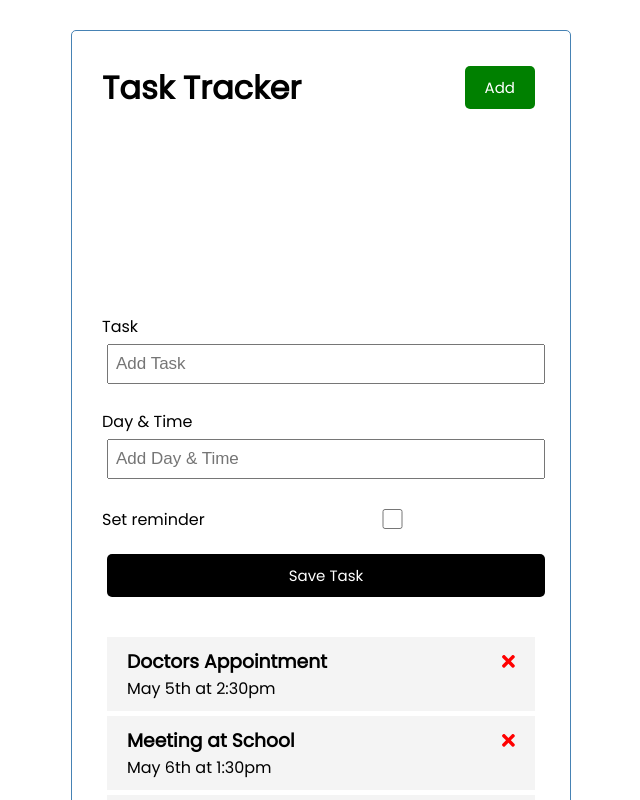
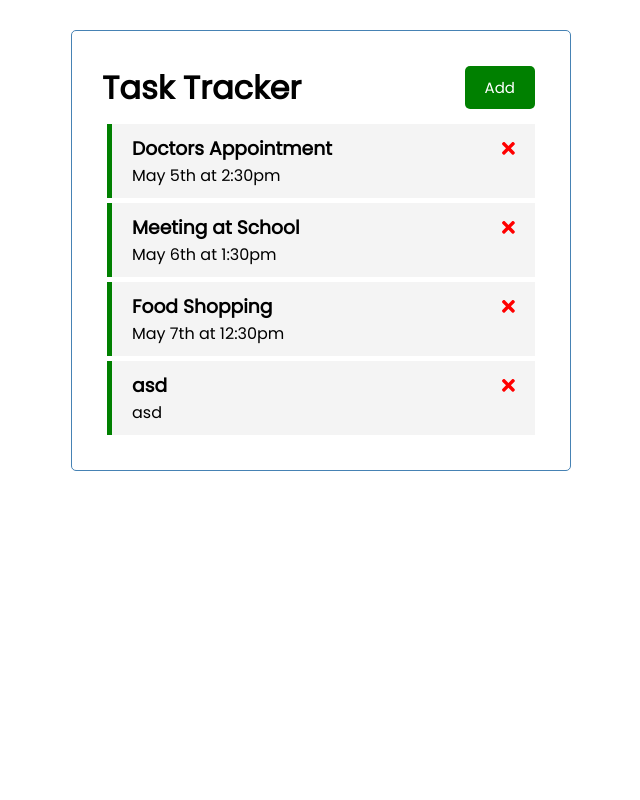
Before and after one commit to furkanksl/angular-crash-course, an Angular app: page / in a window 1280 px wide. Shown: the top 800 px of the page, without its empty margins (319-959 px from the left). Built offline with nearby package versions, Linux system fonts and the light colour scheme; data requests are answered from the project's data file.

Commit message:
added toggle for add task form

```diff
--- a/db.json
+++ b/db.json
@@ -4,19 +4,19 @@
       "id": 1,
       "text": "Doctors Appointment",
       "day": "May 5th at 2:30pm",
-      "reminder": false
+      "reminder": true
     },
     {
       "id": 2,
       "text": "Meeting at School",
       "day": "May 6th at 1:30pm",
-      "reminder": false
+      "reminder": true
     },
     {
       "id": 3,
       "text": "Food Shopping",
       "day": "May 7th at 12:30pm",
-      "reminder": false
+      "reminder": true
     },
     {
       "text": "asd",
--- a/src/app/components/add-task/add-task.component.html
+++ b/src/app/components/add-task/add-task.component.html
@@ -1,4 +1,4 @@
-<form class="add-form" (ngSubmit)="onSubmit()">
+<form *ngIf="showAddTask" class="add-form" (ngSubmit)="onSubmit()">
     <div class="form-control">
         <label for="text">Task</label>
         <input type="text" id="text" name="text" placeholder="Add Task" [(ngModel)]="text">
--- a/src/app/components/add-task/add-task.component.ts
+++ b/src/app/components/add-task/add-task.component.ts
@@ -1,5 +1,7 @@
 import { Component, OnInit, Output, EventEmitter } from '@angular/core';
 import { Task } from 'src/app/Task';
+import { UiService } from 'src/app/services/ui.service';
+import { Subscription } from 'rxjs';
 
 @Component({
   selector: 'app-add-task',
@@ -12,8 +14,12 @@
   text!:string;
   day!: string;
   reminder: boolean = false;
+  showAddTask:boolean =false;
+  subscription:Subscription;
 
-  constructor() { }
+  constructor(private uiService:UiService) {
+    this.subscription = this.uiService.onToggle().subscribe((value)=>(this.showAddTask = value));
+   }
 
   ngOnInit(): void {
   }
--- a/src/app/components/header/header.component.css
+++ b/src/app/components/header/header.component.css
@@ -2,5 +2,5 @@
     display: flex;
     justify-content: space-between;
     align-items: center;
-    margin-bottom: 200px;
+    margin-bottom: 10px;
 }
--- a/src/app/components/header/header.component.html
+++ b/src/app/components/header/header.component.html
@@ -1,5 +1,5 @@
 <header>
     <h1>{{title}}</h1>
-    <app-button color="green" text="Add" (btnClick)="toggleAddTask()">
+    <app-button color="{{showAddTask ? 'red' : 'green'}}" text="{{showAddTask ? 'Close' : 'Add'}}" (btnClick)="toggleAddTask()">
     </app-button>
 </header>
--- a/src/app/components/header/header.component.ts
+++ b/src/app/components/header/header.component.ts
@@ -1,5 +1,6 @@
 import { Component, OnInit } from '@angular/core';
-
+import { UiService } from 'src/app/services/ui.service';
+import { Subscription } from 'rxjs';
 
 @Component({
   selector: 'app-header',
@@ -8,13 +9,19 @@
 })
 export class HeaderComponent implements OnInit {
   title: string = 'Task Tracker';
-  constructor() { }
+
+  showAddTask!:boolean;
+  subscription!:Subscription;
+
+  constructor(private uiService:UiService) {
+    this.subscription = this.uiService.onToggle().subscribe((value)=>(this.showAddTask = value));
+  }
 
   ngOnInit(): void {
   }
 
   toggleAddTask() {
-    console.log("toggle");
+    this.uiService.toggleAddTask();
   }
 
 }
--- a/src/app/components/tasks/tasks.component.ts
+++ b/src/app/components/tasks/tasks.component.ts
@@ -1,5 +1,4 @@
 import { Component, OnInit } from '@angular/core';
-import {HttpClient , HttpHeaders} from '@angular/common/http';
 import { Task } from 'src/app/Task';
 import { TaskService } from '../../services/task.service';
 
--- /dev/null
+++ b/src/app/services/ui.service.ts
@@ -0,0 +1,23 @@
+import { Injectable } from '@angular/core';
+import { Observable, Subject } from 'rxjs';
+
+@Injectable({
+  providedIn: 'root'
+})
+export class UiService {
+  private showAddTask :boolean = false;
+  private subject = new Subject<any>();
+
+  constructor() { }
+
+  toggleAddTask():void{
+    this.showAddTask = !this.showAddTask;
+    this.subject.next(this.showAddTask);
+
+  }
+
+
+  onToggle():Observable<any>{
+    return this.subject.asObservable();
+  }
+}
```
Also changed, not shown: 1 other file (tests, documents, lock files or other folders).
